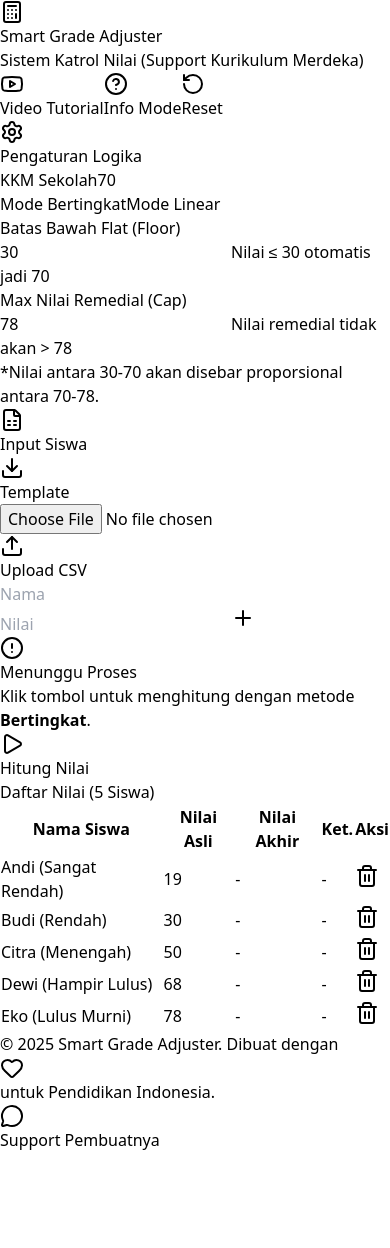
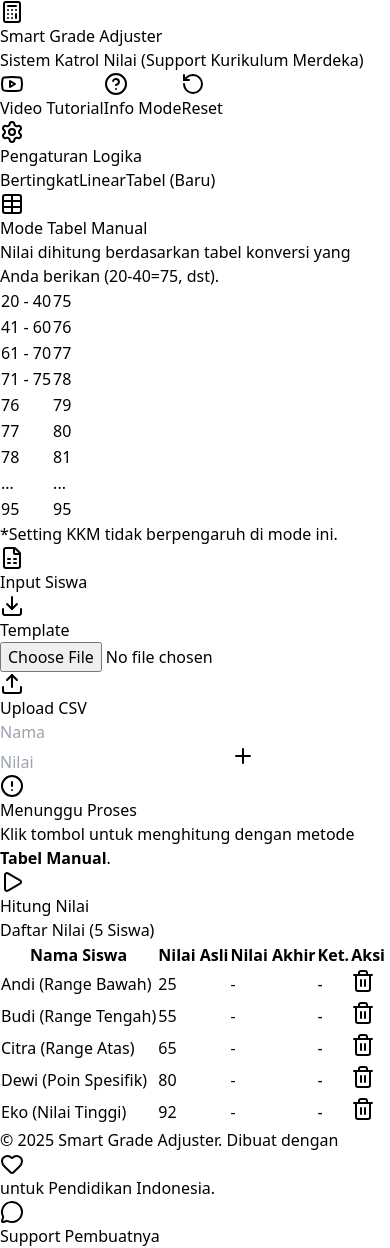
Before and after one commit to wahid27/katrolinaja, a React (Vite) app: page / in a window 390 px wide. Before the commit the page ends 1152 px from the top, so only its background shows below. Built offline with nearby package versions, Linux system fonts and the light colour scheme.

Commit message:
Perbaiki tampilan modal video responsive

```diff
--- a/src/App.jsx
+++ b/src/App.jsx
@@ -1,14 +1,14 @@
 import React, { useState, useEffect, useMemo, useRef } from 'react';
-import { Plus, Trash2, Save, RotateCcw, TrendingUp, Users, Calculator, AlertCircle, Download, Upload, FileSpreadsheet, Play, CheckCircle, HelpCircle, X, AlertTriangle, MessageCircle, Heart, Settings, Sliders, Youtube, ExternalLink } from 'lucide-react';
+import { Plus, Trash2, Save, RotateCcw, TrendingUp, Users, Calculator, AlertCircle, Download, Upload, FileSpreadsheet, Play, CheckCircle, HelpCircle, X, AlertTriangle, MessageCircle, Heart, Settings, Sliders, Youtube, ExternalLink, Table } from 'lucide-react';
 
 const GradeAdjuster = () => {
   // --- STATE DATA ---
   const [students, setStudents] = useState([
-    { id: 1, name: "Andi (Sangat Rendah)", originalScore: 19 },
-    { id: 2, name: "Budi (Rendah)", originalScore: 30 },
-    { id: 3, name: "Citra (Menengah)", originalScore: 50 },
-    { id: 4, name: "Dewi (Hampir Lulus)", originalScore: 68 },
-    { id: 5, name: "Eko (Lulus Murni)", originalScore: 78 },
+    { id: 1, name: "Andi (Range Bawah)", originalScore: 25 },
+    { id: 2, name: "Budi (Range Tengah)", originalScore: 55 },
+    { id: 3, name: "Citra (Range Atas)", originalScore: 65 },
+    { id: 4, name: "Dewi (Poin Spesifik)", originalScore: 80 },
+    { id: 5, name: "Eko (Nilai Tinggi)", originalScore: 92 },
   ]);
 
   const [newName, setNewName] = useState("");
@@ -18,12 +18,15 @@
   // State UI
   const [isProcessed, setIsProcessed] = useState(false);
   const [showTutorial, setShowTutorial] = useState(false);
-  const [showVideoModal, setShowVideoModal] = useState(false); // State untuk Modal Video
+  const [showVideoModal, setShowVideoModal] = useState(false);
   const [notification, setNotification] = useState(null);
 
   // --- CONFIG STATE ---
   const [kkm, setKkm] = useState(70);
-  const [logicMode, setLogicMode] = useState('staged');
+  // Mode: 'staged', 'linear', atau 'table' (baru)
+  const [logicMode, setLogicMode] = useState('table'); // Default ke tabel sesuai request terakhir
+
+  // Config Linear/Staged
   const [targetMax, setTargetMax] = useState(80);
   const [flatThreshold, setFlatThreshold] = useState(30);
   const [remedialCap, setRemedialCap] = useState(78);
@@ -44,19 +47,41 @@
   };
 
   // --- ALGORITMA KATROL ---
-  const minOriginalScore = useMemo(() => {
-    if (students.length === 0) return 0;
-    return Math.min(...students.map(s => s.originalScore));
-  }, [students]);
-
   const calculateFinalScore = (original) => {
     const score = parseFloat(original);
 
+    // --- MODE 3: TABEL KUSTOM (REQUEST USER) ---
+    if (logicMode === 'table') {
+      // Range Groups
+      if (score >= 20 && score <= 40) return 75;
+      if (score >= 41 && score <= 60) return 76;
+      if (score >= 61 && score <= 70) return 77;
+      if (score >= 71 && score <= 75) return 78;
+
+      // Specific Points Mapping
+      const mapping = {
+        76: 79, 77: 80, 78: 81, 79: 82, 80: 83,
+        81: 84, 82: 85, 83: 86, 84: 87, 85: 88,
+        86: 89, 87: 90, 88: 91, 89: 92, 90: 93,
+        91: 93, 92: 94, 93: 94, 94: 95, 95: 95
+      };
+
+      if (mapping[score] !== undefined) return mapping[score];
+
+      // Handle edge cases (di luar tabel)
+      if (score < 20) return 75; // Asumsi: nilai < 20 dianggap sama dengan range terendah
+      if (score > 95) return score; // Nilai > 95 tetap (atau 100)
+
+      return score;
+    }
+
+    // --- MODE 1 & 2: LOGIKA MATEMATIS ---
     if (score >= kkm) {
       return boostPassed ? Math.max(score, remedialCap + 1) : score;
     }
 
     let finalScore = score;
+    const minOriginalScore = students.length > 0 ? Math.min(...students.map(s => s.originalScore)) : 0;
 
     if (logicMode === 'staged') {
       if (score <= flatThreshold) {
@@ -64,19 +89,16 @@
       } else {
         const rangeInput = kkm - flatThreshold;
         const rangeOutput = remedialCap - kkm;
-
         if (rangeInput <= 0) return kkm;
-
         const progress = (score - flatThreshold) / rangeInput;
         finalScore = kkm + (progress * rangeOutput);
       }
     }
-    else {
+    else { // Linear
       let x1 = minOriginalScore;
       let y1 = kkm;
       let x2 = kkm;
       let y2 = targetMax;
-
       if (x2 === x1) return Math.max(score, kkm);
       const m = (y2 - y1) / (x2 - x1);
       finalScore = y1 + m * (score - x1);
@@ -93,7 +115,10 @@
   // --- HANDLERS ---
   const handleProcess = () => {
     setIsProcessed(true);
-    showToast('success', 'Nilai berhasil diproses dengan logika ' + (logicMode === 'staged' ? 'Bertingkat' : 'Linear'));
+    let modeName = 'Linear';
+    if (logicMode === 'staged') modeName = 'Bertingkat';
+    if (logicMode === 'table') modeName = 'Tabel Manual';
+    showToast('success', `Nilai berhasil dihitung dengan Mode ${modeName}`);
   };
 
   const addStudent = (e) => {
@@ -157,9 +182,9 @@
   const downloadTemplate = () => {
     let csvContent = "data:text/csv;charset=utf-8,";
     csvContent += "Nama Siswa,Nilai Original\n";
-    csvContent += "Siswa A,19\n";
-    csvContent += "Siswa B,30\n";
-    csvContent += "Siswa C,50\n";
+    csvContent += "Siswa A,25\n";
+    csvContent += "Siswa B,55\n";
+    csvContent += "Siswa C,80\n";
 
     const encodedUri = encodeURI(csvContent);
     const link = document.createElement("a");
@@ -229,58 +254,32 @@
         </div>
       )}
 
-      {/* --- VIDEO MODAL (RESPONSIVE & SCROLLABLE FIX) --- */}
+      {/* --- VIDEO MODAL --- */}
       {showVideoModal && (
         <div
           className="fixed inset-0 z-[60] flex items-center justify-center bg-black/90 backdrop-blur-sm p-4 animate-fade-in"
           onClick={() => setShowVideoModal(false)}
         >
-          {/* Perbaikan di sini:
-              1. max-h-[85vh]: Tinggi maksimal modal 85% layar.
-              2. flex-col & overflow-hidden: Agar struktur rapi.
-          */}
           <div
             className="bg-slate-900 rounded-2xl overflow-hidden shadow-2xl w-full max-w-[340px] max-h-[85vh] flex flex-col relative border border-slate-700"
             onClick={(e) => e.stopPropagation()}
           >
-            {/* Header Sticky di atas - Tombol Close dipindah kesini */}
             <div className="p-3 bg-slate-900/95 backdrop-blur-sm flex justify-between items-center border-b border-slate-700 sticky top-0 z-20 shrink-0">
               <span className="text-white text-xs font-bold bg-red-600 px-3 py-1 rounded-full shadow-lg flex items-center gap-1">
                 <Youtube className="w-3 h-3 fill-white" /> Tutorial
               </span>
-              <button
-                onClick={() => setShowVideoModal(false)}
-                className="bg-white/10 hover:bg-white/20 text-white rounded-full p-1.5 transition-colors"
-              >
+              <button onClick={() => setShowVideoModal(false)} className="bg-white/10 hover:bg-white/20 text-white rounded-full p-1.5 transition-colors">
                 <X className="w-5 h-5" />
               </button>
             </div>
-
-            {/* Area Scrollable untuk Konten (Video + Footer) */}
             <div className="overflow-y-auto flex-1 bg-black custom-scrollbar">
-              {/* Video Wrapper */}
               <div className="w-full aspect-[9/16] bg-black">
-                <iframe
-                  className="w-full h-full"
-                  src="https://www.youtube.com/embed/uqPzvpMqx8I"
-                  title="Tutorial Smart Grade Adjuster"
-                  frameBorder="0"
-                  allow="accelerometer; autoplay; clipboard-write; encrypted-media; gyroscope; picture-in-picture"
-                  allowFullScreen
-                ></iframe>
+                <iframe className="w-full h-full" src="https://www.youtube.com/embed/uqPzvpMqx8I" title="Tutorial Smart Grade Adjuster" frameBorder="0" allow="accelerometer; autoplay; clipboard-write; encrypted-media; gyroscope; picture-in-picture" allowFullScreen></iframe>
               </div>
-
-              {/* Footer Modal */}
               <div className="p-4 bg-slate-800 text-center border-t border-slate-700">
                 <p className="text-slate-400 text-xs mb-2">Video tidak muncul?</p>
-                <a
-                  href="https://youtube.com/shorts/uqPzvpMqx8I"
-                  target="_blank"
-                  rel="noopener noreferrer"
-                  className="inline-flex items-center gap-2 px-4 py-2 bg-red-600 hover:bg-red-700 text-white rounded-lg text-sm font-bold transition-colors w-full justify-center"
-                >
-                  <ExternalLink className="w-4 h-4" />
-                  Buka di YouTube
+                <a href="https://youtube.com/shorts/uqPzvpMqx8I" target="_blank" rel="noopener noreferrer" className="inline-flex items-center gap-2 px-4 py-2 bg-red-600 hover:bg-red-700 text-white rounded-lg text-sm font-bold transition-colors w-full justify-center">
+                  <ExternalLink className="w-4 h-4" /> Buka di YouTube
                 </a>
               </div>
             </div>
@@ -295,18 +294,23 @@
             <button onClick={() => setShowTutorial(false)} className="absolute top-4 right-4 text-slate-400 hover:text-slate-600"><X className="w-6 h-6" /></button>
             <h2 className="text-xl font-bold text-indigo-700 mb-4 flex items-center gap-2"><Sliders className="w-6 h-6" /> Perbedaan Mode Logika</h2>
             <div className="space-y-4 text-sm text-slate-600">
-              <div className="p-3 bg-indigo-50 rounded-lg border border-indigo-100">
-                <h3 className="font-bold text-indigo-800 mb-1">1. Mode Bertingkat (Disarankan)</h3>
-                <p>Cocok untuk Kurikulum Merdeka yang adil.</p>
-                <ul className="list-disc pl-4 mt-1 space-y-1">
-                  <li>Nilai 0 s.d <b>Batas Bawah</b> (misal 30) otomatis menjadi <b>KKM</b>.</li>
-                  <li>Nilai 31 s.d &lt; KKM, akan naik secara bertahap tapi <b>dibatasi</b> (misal max 78).</li>
-                  <li>Siswa remedial tidak akan menyalip siswa yang lulus murni.</li>
+              <div className="p-3 bg-green-50 rounded-lg border border-green-200">
+                <h3 className="font-bold text-green-800 mb-1 flex items-center gap-2"><Table className="w-4 h-4" /> 3. Mode Tabel (Aktif)</h3>
+                <p>Nilai dikonversi berdasarkan tabel baku:</p>
+                <ul className="list-disc pl-4 mt-1 space-y-1 text-xs">
+                  <li>20-40 &rarr; 75</li>
+                  <li>41-60 &rarr; 76</li>
+                  <li>61-70 &rarr; 77</li>
+                  <li>Dst (sesuai tabel)</li>
                 </ul>
               </div>
+              <div className="p-3 bg-indigo-50 rounded-lg border border-indigo-100">
+                <h3 className="font-bold text-indigo-800 mb-1">1. Mode Bertingkat</h3>
+                <p>Menggunakan ambang batas bawah dan atas. Cocok untuk Kurikulum Merdeka.</p>
+              </div>
               <div className="p-3 bg-slate-50 rounded-lg border border-slate-200">
-                <h3 className="font-bold text-slate-800 mb-1">2. Mode Linear (Lama)</h3>
-                <p>Semua nilai di bawah KKM ditarik garis lurus ke target tertentu.</p>
+                <h3 className="font-bold text-slate-800 mb-1">2. Mode Linear</h3>
+                <p>Semua nilai ditarik garis lurus proporsional.</p>
               </div>
             </div>
           </div>
@@ -325,16 +329,9 @@
             <p className="text-slate-500 mt-1">Sistem Katrol Nilai (Support Kurikulum Merdeka)</p>
           </div>
           <div className="mt-4 md:mt-0 flex gap-2 flex-wrap items-center">
-
-            {/* TOMBOL VIDEO TUTORIAL */}
-            <button
-              onClick={() => setShowVideoModal(true)}
-              className="flex items-center gap-2 px-4 py-2 text-red-600 bg-red-50 hover:bg-red-100 rounded-lg text-sm font-bold border border-red-200 transition-all hover:shadow-sm"
-            >
-              <Youtube className="w-5 h-5 fill-current" />
-              Video Tutorial
+            <button onClick={() => setShowVideoModal(true)} className="flex items-center gap-2 px-4 py-2 text-red-600 bg-red-50 hover:bg-red-100 rounded-lg text-sm font-bold border border-red-200 transition-all hover:shadow-sm">
+              <Youtube className="w-5 h-5 fill-current" /> Video Tutorial
             </button>
-
             <button onClick={() => setShowTutorial(true)} className="flex items-center gap-2 px-4 py-2 text-indigo-600 bg-indigo-50 hover:bg-indigo-100 rounded-lg text-sm font-medium border border-indigo-200">
               <HelpCircle className="w-4 h-4" /> Info Mode
             </button>
@@ -356,25 +353,51 @@
                 Pengaturan Logika
               </h2>
 
+              {/* TOGGLE MODE (3 OPTIONS) */}
+              <div className="flex bg-slate-100 p-1 rounded-lg mb-6">
+                <button onClick={() => { setLogicMode('staged'); setIsProcessed(false); }} className={`flex-1 py-2 text-[10px] sm:text-xs font-bold rounded-md transition-all ${logicMode === 'staged' ? 'bg-white text-indigo-600 shadow-sm' : 'text-slate-500 hover:text-slate-700'}`}>
+                  Bertingkat
+                </button>
+                <button onClick={() => { setLogicMode('linear'); setIsProcessed(false); }} className={`flex-1 py-2 text-[10px] sm:text-xs font-bold rounded-md transition-all ${logicMode === 'linear' ? 'bg-white text-indigo-600 shadow-sm' : 'text-slate-500 hover:text-slate-700'}`}>
+                  Linear
+                </button>
+                <button onClick={() => { setLogicMode('table'); setIsProcessed(false); }} className={`flex-1 py-2 text-[10px] sm:text-xs font-bold rounded-md transition-all ${logicMode === 'table' ? 'bg-green-600 text-white shadow-sm' : 'text-slate-500 hover:text-slate-700'}`}>
+                  Tabel (Baru)
+                </button>
+              </div>
+
+              {/* SETTINGS DISPLAY BASED ON MODE */}
+              {logicMode === 'table' ? (
+                 <div className="space-y-4 animate-fade-in bg-green-50 p-4 rounded-lg border border-green-100">
+                    <div className="flex items-center gap-2 mb-2">
+                      <Table className="w-5 h-5 text-green-700" />
+                      <h3 className="font-bold text-green-800 text-sm">Mode Tabel Manual</h3>
+                    </div>
+                    <p className="text-xs text-green-700 leading-relaxed">
+                      Nilai dihitung berdasarkan tabel konversi yang Anda berikan (20-40=75, dst).
+                    </p>
+                    <div className="bg-white p-2 rounded border border-green-200 h-32 overflow-y-auto text-xs text-slate-600">
+                      <table className="w-full text-left">
+                        <tbody>
+                          <tr className="border-b"><td className="py-1 font-semibold">20 - 40</td><td className="text-right font-bold text-green-600">75</td></tr>
+                          <tr className="border-b"><td className="py-1 font-semibold">41 - 60</td><td className="text-right font-bold text-green-600">76</td></tr>
+                          <tr className="border-b"><td className="py-1 font-semibold">61 - 70</td><td className="text-right font-bold text-green-600">77</td></tr>
+                          <tr className="border-b"><td className="py-1 font-semibold">71 - 75</td><td className="text-right font-bold text-green-600">78</td></tr>
+                          <tr className="border-b"><td className="py-1">76</td><td className="text-right">79</td></tr>
+                          <tr className="border-b"><td className="py-1">77</td><td className="text-right">80</td></tr>
+                          <tr className="border-b"><td className="py-1">78</td><td className="text-right">81</td></tr>
+                          <tr className="border-b"><td className="py-1">...</td><td className="text-right">...</td></tr>
+                          <tr><td className="py-1">95</td><td className="text-right">95</td></tr>
+                        </tbody>
+                      </table>
+                    </div>
+                    <p className="text-[10px] text-slate-400 italic">*Setting KKM tidak berpengaruh di mode ini.</p>
+                 </div>
+              ) : (
+                <>
                   <div className="mb-4">
                     <label className="block text-sm font-medium text-slate-700 mb-1">KKM Sekolah</label>
                     <input type="number" value={kkm} onChange={(e) => setKkm(Number(e.target.value))} className="w-full border border-slate-300 rounded-lg p-2 focus:ring-2 focus:ring-indigo-500 outline-none font-bold text-lg text-indigo-700" />
-              </div>
-
-              {/* TOGGLE MODE */}
-              <div className="flex bg-slate-100 p-1 rounded-lg mb-4">
-                <button
-                  onClick={() => { setLogicMode('staged'); setIsProcessed(false); }}
-                  className={`flex-1 py-2 text-xs font-bold rounded-md transition-all ${logicMode === 'staged' ? 'bg-white text-indigo-600 shadow-sm' : 'text-slate-500 hover:text-slate-700'}`}
-                >
-                  Mode Bertingkat
-                </button>
-                <button
-                  onClick={() => { setLogicMode('linear'); setIsProcessed(false); }}
-                  className={`flex-1 py-2 text-xs font-bold rounded-md transition-all ${logicMode === 'linear' ? 'bg-white text-indigo-600 shadow-sm' : 'text-slate-500 hover:text-slate-700'}`}
-                >
-                  Mode Linear
-                </button>
                   </div>
 
                   {logicMode === 'staged' ? (
@@ -393,9 +416,6 @@
                           <span className="text-xs text-slate-500">Nilai remedial tidak akan &gt; {remedialCap}</span>
                         </div>
                       </div>
-                   <p className="text-[10px] text-indigo-600 italic mt-2">
-                     *Nilai antara {flatThreshold}-{kkm} akan disebar proporsional antara {kkm}-{remedialCap}.
-                   </p>
                     </div>
                   ) : (
                     <div className="space-y-4 animate-fade-in bg-slate-50 p-4 rounded-lg border border-slate-200">
@@ -405,6 +425,8 @@
                         <p className="text-[10px] text-slate-500 mt-1">Nilai mendekati KKM ditarik ke angka ini.</p>
                       </div>
                     </div>
+                  )}
+                </>
               )}
             </div>
 
@@ -440,7 +462,7 @@
                    <div className="p-3 bg-amber-100 rounded-full text-amber-600"><AlertCircle className="w-6 h-6" /></div>
                    <div>
                      <h3 className="font-bold text-amber-800">Menunggu Proses</h3>
-                     <p className="text-amber-700 text-xs">Klik tombol untuk menghitung dengan metode <b>{logicMode === 'staged' ? 'Bertingkat' : 'Linear'}</b>.</p>
+                     <p className="text-amber-700 text-xs">Klik tombol untuk menghitung dengan metode <b>{logicMode === 'table' ? 'Tabel Manual' : logicMode === 'staged' ? 'Bertingkat' : 'Linear'}</b>.</p>
                    </div>
                 </div>
                 <button onClick={handleProcess} className="px-6 py-3 bg-indigo-600 hover:bg-indigo-700 text-white font-bold rounded-xl shadow hover:shadow-lg transition-all flex items-center gap-2"><Play className="w-5 h-5 fill-current" /> Hitung Nilai</button>
```
Lines whose indentation alone changed are shown as unchanged.
